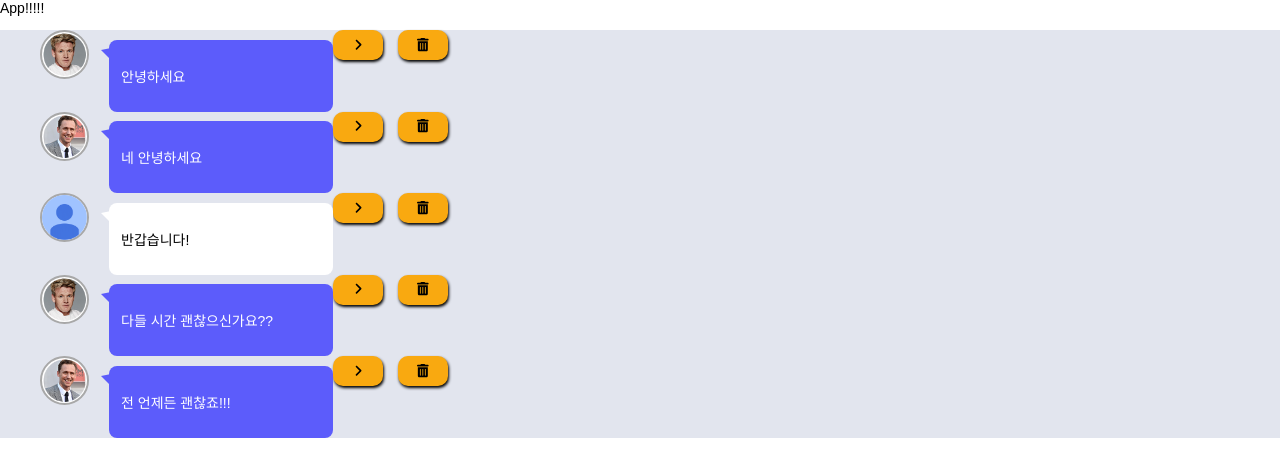
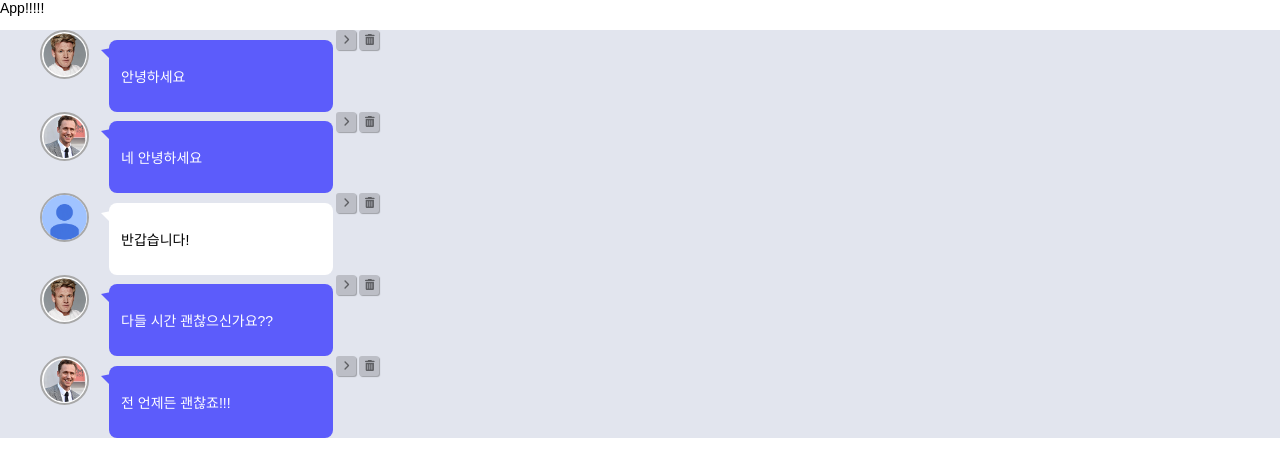
Before and after one commit to WongueShin/2ndweek-swit-task, a React (Create React App) app: page / in a window 1280 px wide. Shown: the top 476 px of the page. Built offline with nearby package versions, Linux system fonts and the light colour scheme.

Commit message:
Style: Button

```diff
--- a/src/Components/Button/style.Button.ts
+++ b/src/Components/Button/style.Button.ts
@@ -3,7 +3,7 @@ import styled from "styled-components";
 export const ButtonContainer = styled.div`
 
   display: flex;
-
+  margin: 0 3px;
   button:active {
     box-shadow: none;
     margin-top: 5px;
@@ -11,14 +11,16 @@ export const ButtonContainer = styled.div`
 `;
 
 export const Btn = styled.button`
-  width: 50px;
-  height: 30px;
-  background: #f9a910;
+  width: 20px;
+  height: 20px;
+  font-size: 11px;
+  color: rgba(0,0,0,0.5);
+  background: rgba(0,0,0,0.17);
   border: none;
-  border-radius: 10px;
+  border-radius: 3px;
   outline: none;
-  box-shadow: 1px 2px 3px #000;
+  box-shadow: 1px 1px 1px rgba(0,0,0,0.3);
   cursor: pointer;
   transition-duration: 0.1s;
-  margin-right:15px;
+  margin-right: 3px;
 `;
```
